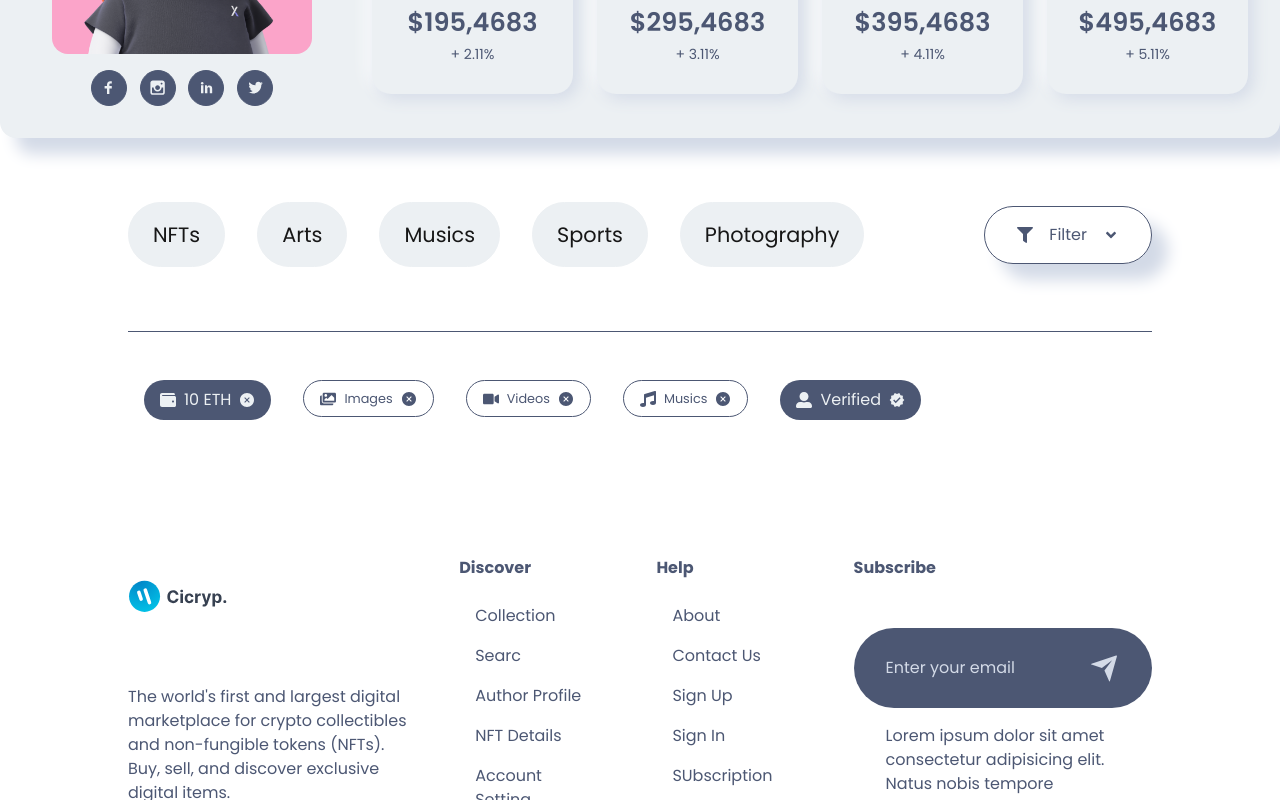
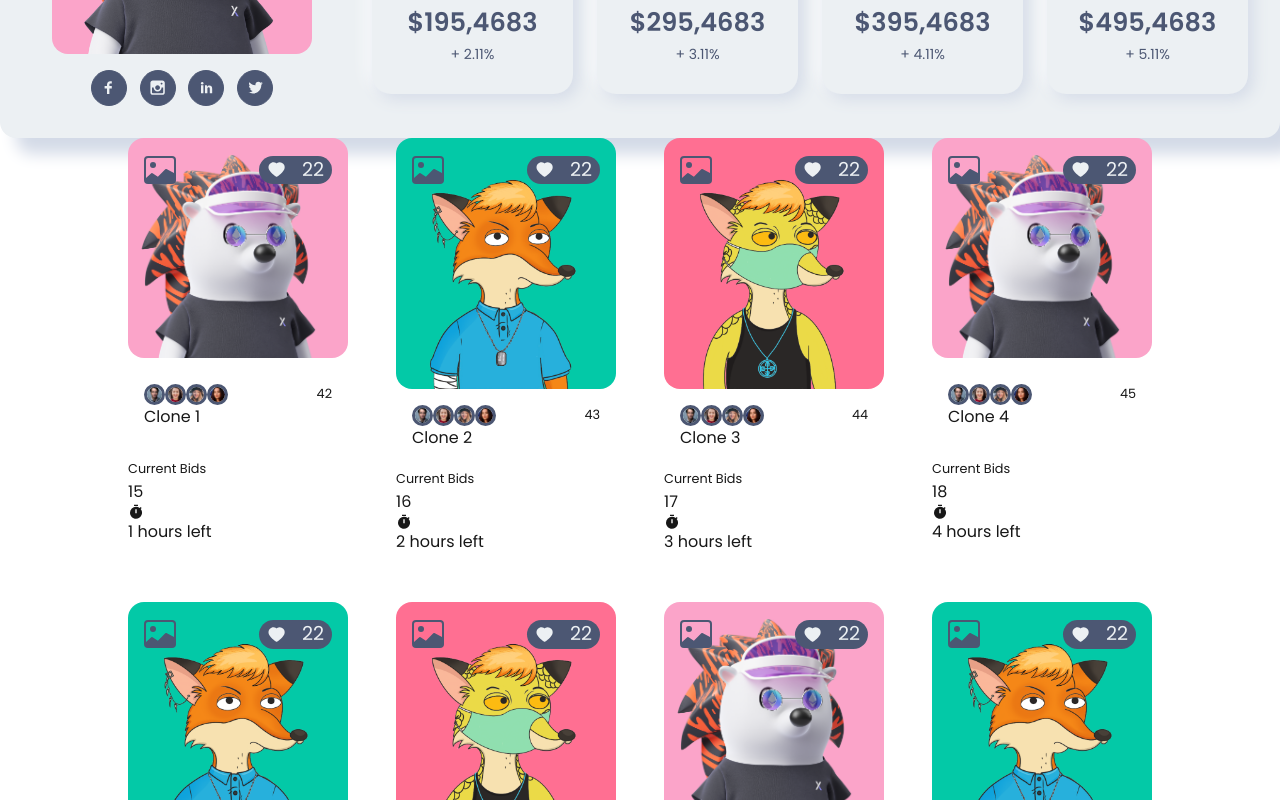
Before and after one commit to rahul-0407/nft-marketplace, a Next.js app in the folder nftfrontend/: page /collection in a window 1280 px wide. Shown: the part 720-1520 px from the top of the page. Built offline with nearby package versions, Linux system fonts and the light colour scheme.

Commit message:
working on nftCardTwo

```diff
--- a/nftfrontend/app/collection/page.js
+++ b/nftfrontend/app/collection/page.js
@@ -1,19 +1,35 @@
-import React from 'react'
-import Banner from '@/components/Banner'
-import CollectionProfile from '@/components/CollectionProfile'
-import Filter from '@/components/Filter'
-// import Slider from '@/components/Slider'
-// import Brand from '@/components/Brand'
+import React from "react";
+import Banner from "@/components/Banner";
+import CollectionProfile from "@/components/CollectionProfile";
+import Filter from "@/components/Filter";
+import Slider from '@/components/Slider'
+import Brand from '@/components/Brand'
+import NFTCardTwo from "@/components/NFTCardTwo";
 // import Filter from '@/components/Filter'
 
 const Collection = () => {
+  const collectionArray = [
+    "./nft-image-1.png",
+    "./nft-image-2.png",
+    "./nft-image-3.png",
+    "./nft-image-1.png",
+    "./nft-image-2.png",
+    "./nft-image-3.png",
+    "./nft-image-1.png",
+    "./nft-image-2.png",
+    "./nft-image-3.png",
+  ];
+
   return (
-    <div className='collection'>
-        <Banner bannerImage="./creatorbackground-1.jpeg" />
-        <CollectionProfile/>
-        <Filter/>
+    <div className="collection">
+      <Banner bannerImage="./creatorbackground-1.jpeg" />
+      <CollectionProfile />
+      <NFTCardTwo NFTData={collectionArray}/>
+      <Filter />
+      <Slider/>
+      <Brand/>
     </div>
-  )
-}
+  );
+};
 
-export default Collection
+export default Collection;
--- a/nftfrontend/app/globals.css
+++ b/nftfrontend/app/globals.css
@@ -74,171 +74,73 @@ body {
 
 
 
-.collectionProfile{
-  width: 100%;
-  margin-top: 5rem;
+.NFTCardTwo{
+  width: 80%;
+  margin: 0 auto;
+  display: grid;
+  grid-template-columns: repeat(4, 1fr);
+  gap: 3rem;
 }
 
-.collectionProfile_box{
-  width: 80%;
-  margin-top: 0 auto;
+.NFTCardTwo_box{
   display: grid;
-  grid-template-columns: 1fr 3fr;
-  gap: 3rem;
-  align-items: center;
-  background-color: var(--main-bg-color);
-  box-shadow: var(--box-shadow);
-  border-radius: 1rem;
-  padding: 1rem 2rem;
-}
-
-.collectionProfile_box_left_img{
+  cursor: pointer;
+  transition: all .3s ease-in;
   border-radius: 1rem;
 }
 
-.collectionProfile_box_left_social{
-  display: flex;
-  gap: 1rem;
-  align-items: center;
-  justify-content: center;
-  font-size: 1.3rem;
-  margin-top: .5rem;
+.NFTCardTwo_box:hover{
+  box-shadow: var(--box-shadow);
 }
 
-.collectionProfile_box_left_social a{
-  background-color: var(--icons-color);
-  border: 1px solid var(--icons-color);
-  border-radius: 50%;
-  color: var(--main-bg-color);
-  display: grid;
-  padding: .3rem;
-  transition: all .3s ease-in;
+.NFTCardTwo_box_like{
+  padding: 1rem;
+  grid-column: 1/-1;
+  grid-row: 1/-1;
+  z-index: 111111;
 }
 
-.collectionProfile_box_left_social a:hover{
-  background-color: var(--main-bg-color);
-  box-shadow: var(--box-shadow);
+.NFTCardTwo_box_like_box_box{
+  display: flex;
+  align-items: center;
+  justify-content: space-between;
+}
+
+.NFTCardTwo_box_like_box_box_icon{
+  font-size: 2rem;
   color: var(--icons-color);
 }
 
-.collectionProfile_box_middle{
-  display: grid;
-  align-self: flex-start;
+.NFTCardTwo_box_like_box_box p{
+  display: flex;
+  align-items: center;
+  gap: 1rem;
+  font-size: 1.2rem;
+  background-color: var(--icons-color);
+  color: var(--main-bg-color);
+  border-radius: 2rem;
+  padding: 0 .5rem;
 }
 
-.collectionProfile_box_middle h1{
-  font-size: 3rem;
-  line-height: 0;
+.NFTCardTwo_box_img{
+  grid-row: 1/-1;
+  grid-column: 1/-1;
 }
 
-.collectionProfile_box_middle p{
-  line-height: 1.3;
-  width: 70%;
+.NFTCardTwo_box_img_img{
+  border-radius: 1rem;
 }
 
-.collectionProfile_box_middle_box{
-  display: grid;
-  grid-template-columns: repeat(4, 1fr);
-  gap: 2rem;
-  background-color: var(--main-bg-color);
-  margin-top: 1.5rem;
+.NFTCardTwo_box_info{
+  display: flex;
+  justify-content: space-between;
+  padding: 1rem;
 }
 
-.collectionProfile_box_middle_box_item{
-  box-shadow: var(--box-shadow-small);
-  background-color: var(--main-bg-color);
-  padding: 3rem 2rem;
-  border-radius: 2rem;
-  line-height: 0;
-  text-align: center;
-}
-
-.collectionProfile_box_middle_box_item p{
-  font-size: 2rem;
-  line-height: 0;
-}
-
-.collectionProfile_box_middle_box_item small{
-  display: block;
-  line-height: 3;
-}
-
-.collectionProfile_box_middle_box_item span{
-  color: var(--icons-color);
-}
 
 @media screen and (max-width: 35em) {
-  .collectionProfile_box{
+  .NFTCardTwo{
     width: 90%;
     grid-template-columns: 1fr;
-    padding: 1rem .5rem;
-    gap: 1rem;
-  }
-
-  .collectionProfile_box_middle{
-    padding: 1rem;
-  }
-
-  .collectionProfile_box_middle_box{
-    grid-template-columns: 1fr 1fr;
-    gap: 1rem;
-  }
-
-  .collectionProfile_box_middle h1{
-    font-size: 1.8rem;
-    line-height: 1;
-  }
-
-  .collectionProfile_box_middle p{
-    line-height: 1.3;
-    width: 100%;
-    margin-top: -.5rem;
-  }
-
-  .collectionProfile_box_middle_box_item{
-    line-height: 0;
-    padding: 2rem 1rem;
-  }
-
-  .collectionProfile_box_middle_box_item p{
-    font-size: 1rem;
   }
 }
-
-@media screen and (min-device-width: 767px) and (max-device-width: 1024px) {
-  .collectionProfile_box{
-    width: 90%;
-    grid-template-columns: 1fr;
-    padding: 1rem .5rem;
-    gap: 1rem;
-  }
-
-  .collectionProfile_box_middle{
-    padding: 1rem;
-  }
-
-  .collectionProfile_box_middle_box{
-    grid-template-columns: 1fr 1fr;
-    gap: 1rem;
-  }
-
-  .collectionProfile_box_middle h1{
-    font-size: 1.8rem;
-    line-height: 1;
-  }
-
-  .collectionProfile_box_middle p{
-    line-height: 1.3;
-    width: 100%;
-    margin-top: -.5rem;
-  }
-
-  .collectionProfile_box_middle_box_item{
-    line-height: 0;
-    padding: 2rem 1rem;
-  }
-
-  .collectionProfile_box_middle_box_item p{
-    font-size: 1rem;
-  }
-}
--- a/nftfrontend/components/NFTCardTwo.jsx
+++ b/nftfrontend/components/NFTCardTwo.jsx
@@ -1,8 +1,63 @@
-import React from 'react'
+'use client'
 
-const NFTCardTwo = () => {
+import React,{useState} from 'react'
+import { BsImage } from "react-icons/bs";
+import {AiFillHeart, AiOutlineHeart} from "react-icons/ai"
+import {MdTimer, MdVerified} from "react-icons/md"
+import LikeProfile from './LikeProfile';
+
+const NFTCardTwo = ({NFTData}) => {
+
+    const [like, setLike] = useState(false)
+    const [likeInc, setLikeInc] = useState(21)
+
+    const likeNft = () => {
+        if(!like){
+            setLike(true)
+            setLikeInc(23)
+        } else {
+            setLike(false)
+            setLikeInc(23+1)
+        }
+    }
+
   return (
-    <div>NFTCardTwo</div>
+    <div className='NFTCardTwo'>
+        {NFTData.map((el, i)=>(
+            <div className="NFTCardTwo_box" key={i+1}>
+                <div className="NFTCardTwo_box_like">
+                    <div className="NFTCardTwo_box_like_box">
+                        <div className="NFTCardTwo_box_like_box_box">
+                            <BsImage className='NFTCardTwo_box_like_box_box_icon' />
+                            <p onClick={()=>likeNft()}>
+                                {like? <AiOutlineHeart/>:<AiFillHeart/>}
+                                {""}
+                                <span>{likeInc+1}</span>
+                            </p>
+                        </div>
+                    </div>
+                </div>
+
+                <div className="NFTCardTwo_box_img">
+                    <img src={el} alt="NFT" height={500} width={500} objectFit="cover" className='NFTCardTwo_box_img_img'/>
+                </div>
+                <div className="NFTCardTwo_box_info">
+                    <div className="NFTCardTwo_box_info_left">
+                        <LikeProfile/>
+                        <p>Clone {i+1}</p>
+                    </div>
+                    <small>4{i+2}</small>
+                </div>
+                <div className="NFTCardTwo_box_price">
+                    <div className="NFTCardTwo_box_price_box">
+                        <small>Current Bids</small>
+                        <p>1{i+5}</p>
+                    </div>
+                    <p className='NFTCardTwo_box_price_stock'><MdTimer/> <span>{i+1} hours left</span></p>
+                </div>
+            </div>
+        ))}
+    </div>
   )
 }
 
```
